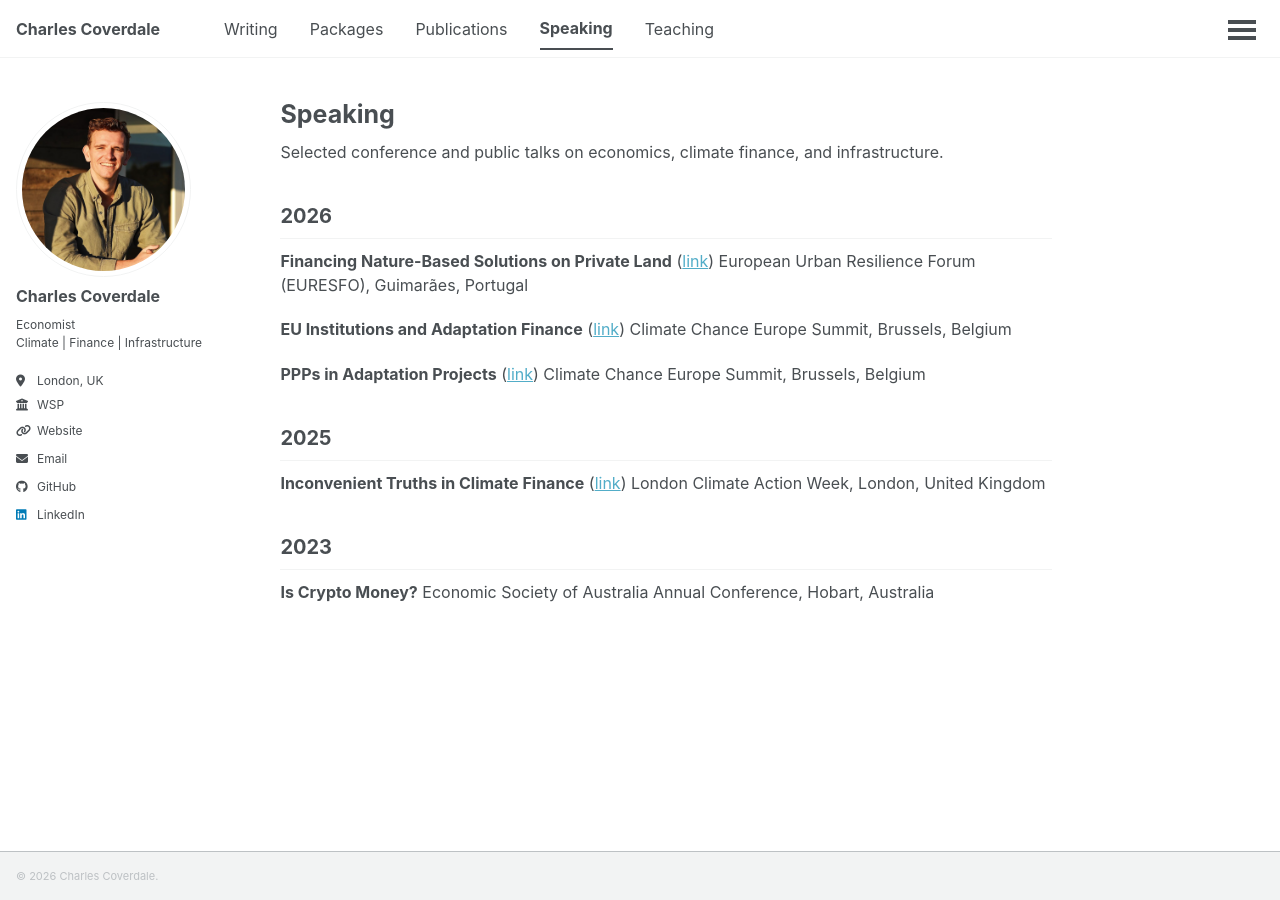
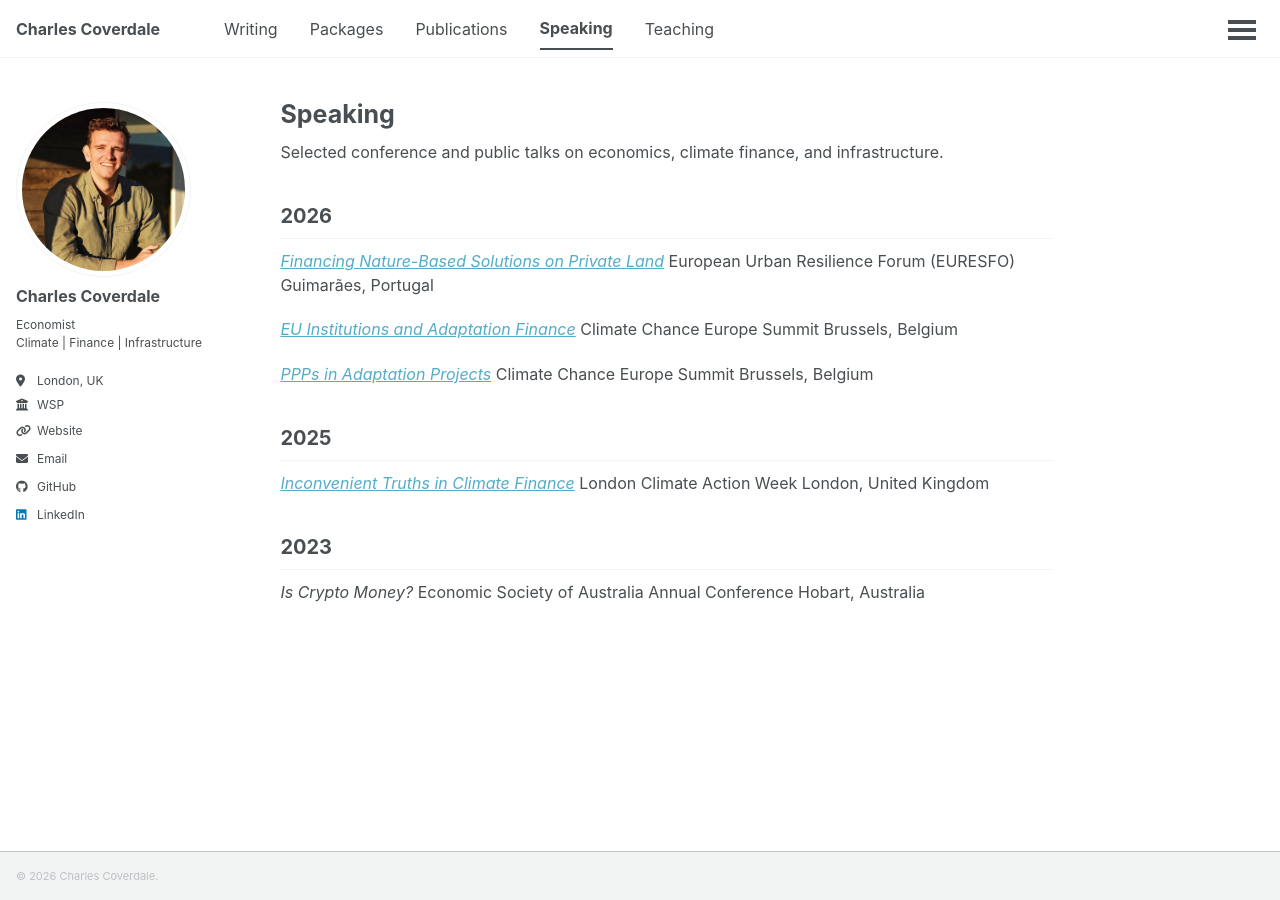
Before and after one commit to charlescoverdale/charlescoverdale.github.io, a Jekyll site: the page built from _pages/speaking.md, in a window 1280 px wide. Built offline with Jekyll 4.4.1, drawn with Linux system fonts in a browser that asks for light colours; a script that is not in the unit is left out.

Commit message:
Reformat speaking entries to three-line italic style

```diff
--- a/_pages/speaking.md
+++ b/_pages/speaking.md
@@ -9,21 +9,26 @@ Selected conference and public talks on economics, climate finance, and infrastr
 
 ## 2026
 
-**Financing Nature-Based Solutions on Private Land** ([link](https://urbanresilienceforum.eu))
-European Urban Resilience Forum (EURESFO), Guimarães, Portugal
+*[Financing Nature-Based Solutions on Private Land](https://urbanresilienceforum.eu)*
+European Urban Resilience Forum (EURESFO)
+Guimarães, Portugal
 
-**EU Institutions and Adaptation Finance** ([link](https://www.climate-chance.org/en/get-involved/climate-chance-summits/sommet-climate-chance-europe-2026/programme/))
-Climate Chance Europe Summit, Brussels, Belgium
+*[EU Institutions and Adaptation Finance](https://www.climate-chance.org/en/get-involved/climate-chance-summits/sommet-climate-chance-europe-2026/programme/)*
+Climate Chance Europe Summit
+Brussels, Belgium
 
-**PPPs in Adaptation Projects** ([link](https://www.climate-chance.org/en/get-involved/climate-chance-summits/sommet-climate-chance-europe-2026/programme/))
-Climate Chance Europe Summit, Brussels, Belgium
+*[PPPs in Adaptation Projects](https://www.climate-chance.org/en/get-involved/climate-chance-summits/sommet-climate-chance-europe-2026/programme/)*
+Climate Chance Europe Summit
+Brussels, Belgium
 
 ## 2025
 
-**Inconvenient Truths in Climate Finance** ([link](https://londonclimateactionweek.org))
-London Climate Action Week, London, United Kingdom
+*[Inconvenient Truths in Climate Finance](https://londonclimateactionweek.org)*
+London Climate Action Week
+London, United Kingdom
 
 ## 2023
 
-**Is Crypto Money?**
-Economic Society of Australia Annual Conference, Hobart, Australia
+*Is Crypto Money?*
+Economic Society of Australia Annual Conference
+Hobart, Australia
```
